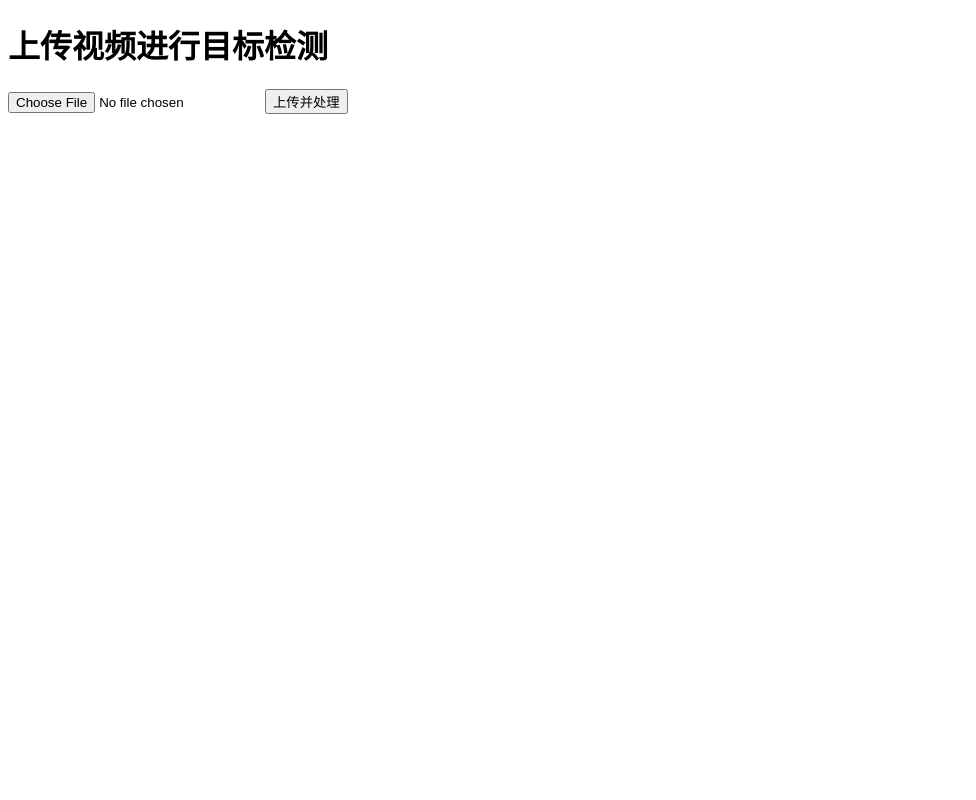
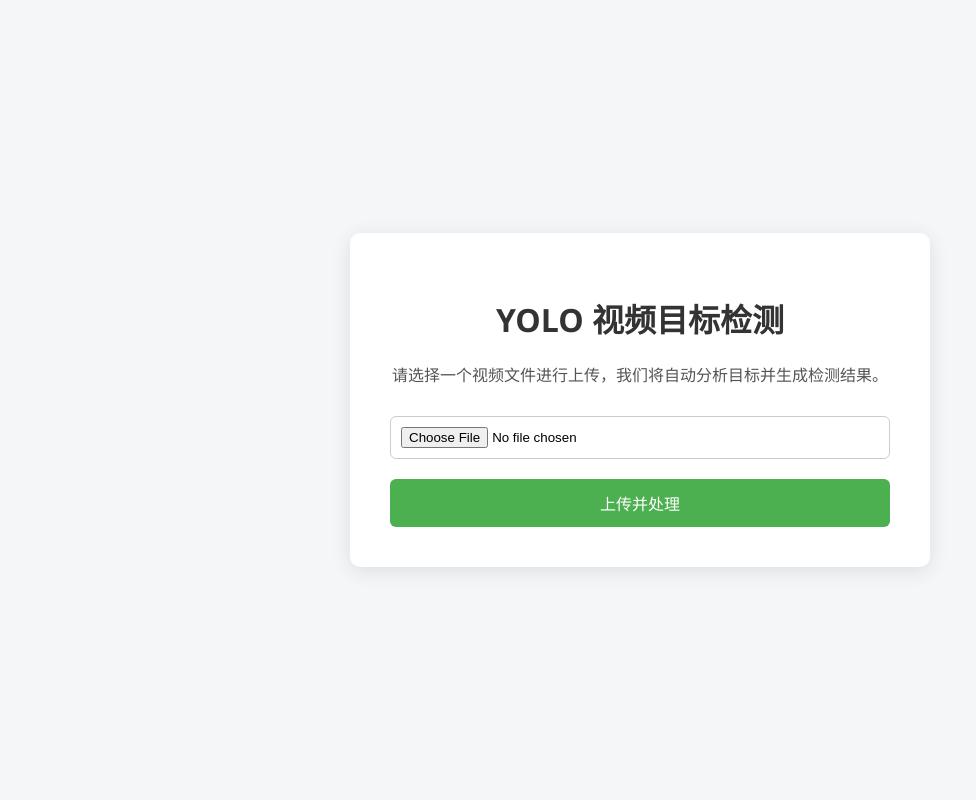
Before and after one commit to mingyuhzou/Yolo-flask, a Flask app: page / in a window 1280 px wide. Shown: the whole page, without its empty margins (0-976 px from the left). Run offline with Flask 3, Linux system fonts and the light colour scheme.

Commit message:
美化界面

```diff
--- a/app.py
+++ b/app.py
@@ -1,12 +1,13 @@
-from flask import Flask, request, render_template, send_from_directory
+from flask import Flask, request, render_template, send_from_directory, url_for
 import os
-from yolo_infer import process_video
+from werkzeug.utils import secure_filename
+from yolo_infer import process_video  # 你的视频处理逻辑
 
 app = Flask(__name__)
-UPLOAD_FOLDER = 'uploads'
-OUTPUT_FOLDER = 'static'
-app.config['UPLOAD_FOLDER'] = UPLOAD_FOLDER
+UPLOAD_FOLDER = 'static/uploads'
+OUTPUT_FOLDER = 'static/results'
 
+# 创建目录
 os.makedirs(UPLOAD_FOLDER, exist_ok=True)
 os.makedirs(OUTPUT_FOLDER, exist_ok=True)
 
@@ -14,16 +15,25 @@
 def index():
     if request.method == 'POST':
         f = request.files['file']
-        input_path = os.path.join(UPLOAD_FOLDER, f.filename)
-        output_path = os.path.join(OUTPUT_FOLDER, 'output.mp4')
+        filename = secure_filename(f.filename)  # 安全命名
+        input_path = os.path.join(UPLOAD_FOLDER, filename)
+
+        output_filename = os.path.splitext(filename)[0] + '_output.mp4'
+        output_path = os.path.join(OUTPUT_FOLDER, output_filename)
+
         f.save(input_path)
         process_video(input_path, output_path)
-        return render_template('result.html', video_path='static/output.mp4')
+
+        video_url = url_for('static', filename=f'results/{output_filename}')
+        download_url = url_for('download_file', filename=output_filename)
+        print(video_url,download_url)
+        return render_template('result.html', video_path=video_url, download_url=download_url)
+
     return render_template('index.html')
 
-@app.route('/download')
-def download_file():
-    return send_from_directory(OUTPUT_FOLDER, 'output.mp4', as_attachment=True)
+@app.route('/download/<filename>')
+def download_file(filename):
+    return send_from_directory(OUTPUT_FOLDER, filename, as_attachment=True)
 
 if __name__ == '__main__':
     app.run(debug=True)
--- a/templates/index.html
+++ b/templates/index.html
@@ -1,16 +1,75 @@
 <!doctype html>
-<html>
+<html lang="zh">
 
 <head>
-    <title>YOLO视频检测</title>
+    <meta charset="UTF-8">
+    <meta name="viewport" content="width=device-width, initial-scale=1.0">
+    <title>YOLO 视频目标检测</title>
+    <style>
+        body {
+            font-family: 'Segoe UI', Tahoma, Geneva, Verdana, sans-serif;
+            background: #f4f6f8;
+            margin: 0;
+            padding: 0;
+            display: flex;
+            justify-content: center;
+            align-items: center;
+            height: 100vh;
+        }
+
+        .container {
+            background: white;
+            padding: 40px;
+            border-radius: 10px;
+            box-shadow: 0 4px 20px rgba(0, 0, 0, 0.1);
+            max-width: 500px;
+            width: 90%;
+        }
+
+        h1 {
+            text-align: center;
+            color: #333;
+        }
+
+        form {
+            display: flex;
+            flex-direction: column;
+            gap: 20px;
+            margin-top: 30px;
+        }
+
+        input[type="file"] {
+            padding: 10px;
+            border: 1px solid #ccc;
+            border-radius: 6px;
+        }
+
+        input[type="submit"] {
+            background-color: #4CAF50;
+            color: white;
+            border: none;
+            padding: 12px;
+            font-size: 16px;
+            border-radius: 6px;
+            cursor: pointer;
+            transition: background-color 0.3s;
+        }
+
+        input[type="submit"]:hover {
+            background-color: #45a049;
+        }
+    </style>
 </head>
 
 <body>
-    <h1>上传视频进行目标检测</h1>
-    <form method="POST" enctype="multipart/form-data">
-        <input type="file" name="file" accept="video/*" required>
-        <input type="submit" value="上传并处理">
-    </form>
+    <div class="container">
+        <h1>YOLO 视频目标检测</h1>
+        <p style="text-align:center;color:#555;">请选择一个视频文件进行上传，我们将自动分析目标并生成检测结果。</p>
+        <form method="POST" enctype="multipart/form-data">
+            <input type="file" name="file" accept="video/*" required>
+            <input type="submit" value="上传并处理">
+        </form>
+    </div>
 </body>
 
 </html>
```
Also changed, not shown: templates/result.html (+67 -10 lines), 4 other files.
